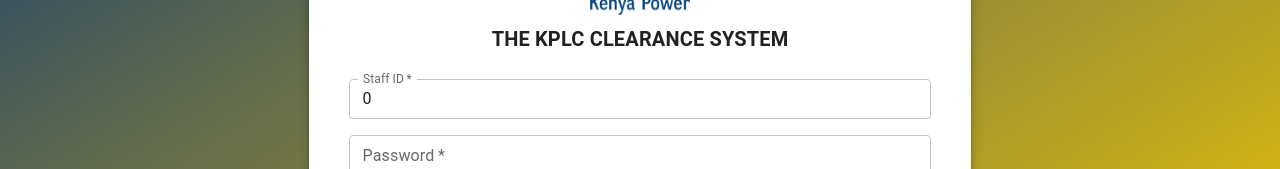
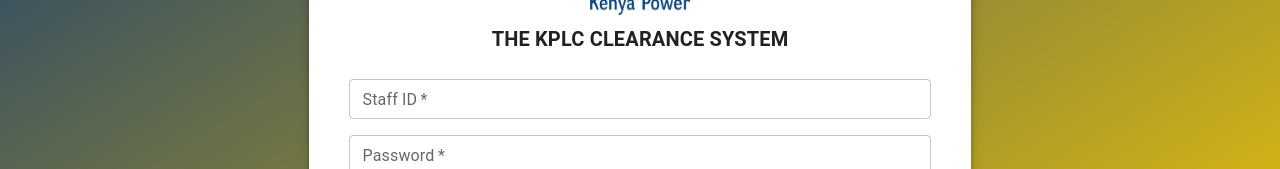
Before and after one commit to khalifa47/kplc_clearance, a Next.js app: page /login in a window 1280 px wide. Shown: the part 328-497 px from the top of the page. Built offline with nearby package versions, Linux system fonts and the light colour scheme.

Commit message:
sign in functionality login page

```diff
--- a/app/(auth)/login/page.tsx
+++ b/app/(auth)/login/page.tsx
@@ -1,6 +1,5 @@
 "use client";
 
-import React from "react";
 import TextField from "@mui/material/TextField";
 import Box from "@mui/material/Box";
 import Paper from "@mui/material/Paper";
@@ -9,32 +8,28 @@
 
 import LoginSharp from "@mui/icons-material/LoginSharp";
 import Image from "next/image";
-import { useRouter } from "next/navigation";
 import { useFormik } from "formik";
 import * as yup from "yup";
-import { login } from "@/utils/login";
+import { signIn } from "next-auth/react";
 
 const validationSchema = yup.object({
-  staff_id: yup.number().required("Staff ID is required"),
-  password: yup
-    .string()
-    // .min(8, "Password should be of minimum 8 characters length")
-    .required("Password is required"),
+  staff_id: yup.string().required("Staff ID is required"),
+  password: yup.string().required("Password is required"),
 });
 
 const Login = () => {
-  const router = useRouter();
-
   const formik = useFormik({
-    initialValues: { staff_id: 0, password: "" },
+    initialValues: { staff_id: "", password: "" },
     validationSchema: validationSchema,
     onSubmit: async (values) => {
       try {
-        const user = await login(values);
+        await signIn("credentials", {
+          ...values,
+          redirect: true,
+          callbackUrl: "/",
+        });
 
         // dispatch(setUser(JSON.stringify(user)));
-        console.log(user);
-        // router.replace("/");
       } catch (err) {
         console.error(err);
         // toast({ msg: err.message });
@@ -52,7 +47,7 @@
           mb: 2,
         }}
       >
-        <Image src="/kplc.png" alt="logo" width={100} height={100} />
+        <Image src="/kplc.png" alt="logo" width={100} height={100} priority />
         <Typography variant="h6" fontWeight={600} mt={1}>
           THE KPLC CLEARANCE SYSTEM
         </Typography>
@@ -61,7 +56,7 @@
       <Box component="form">
         <TextField
           size={"small"}
-          type={"number"}
+          type={"string"}
           name={"staff_id"}
           label="Staff ID"
           fullWidth
```
